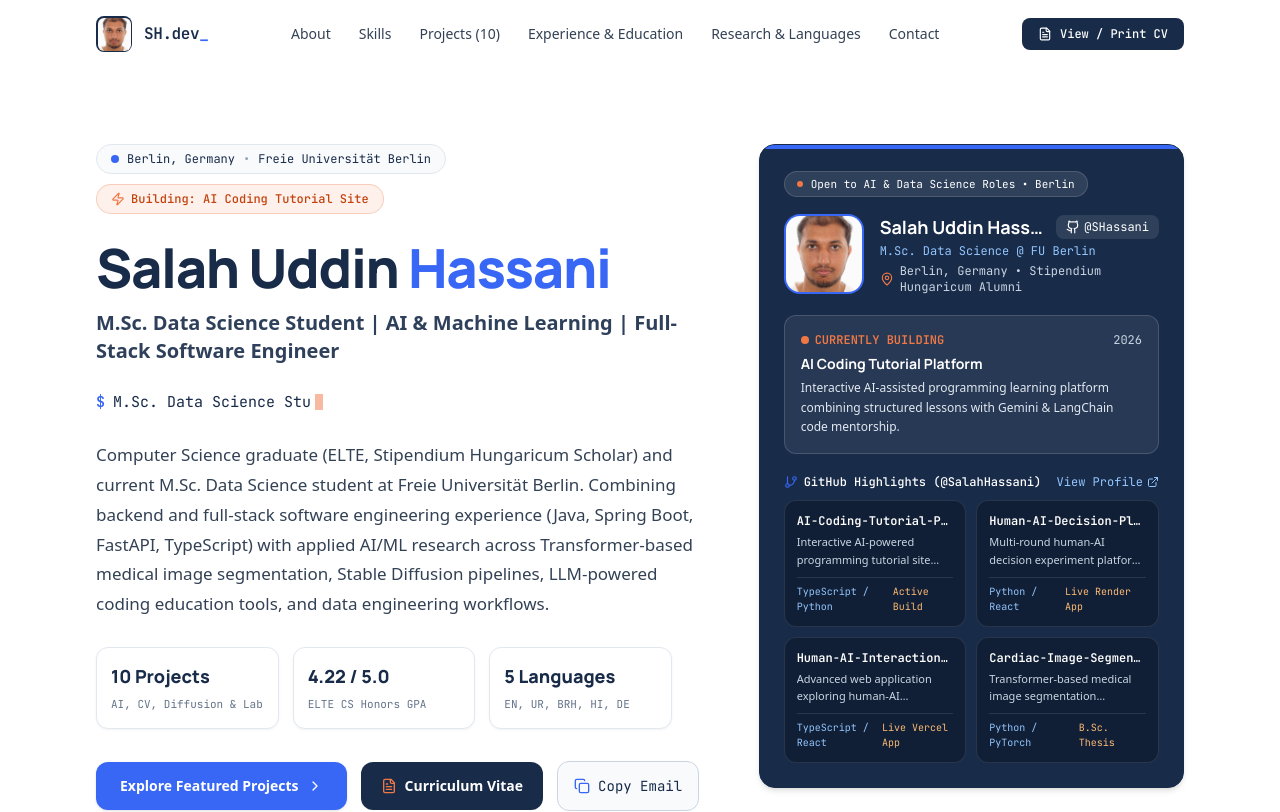
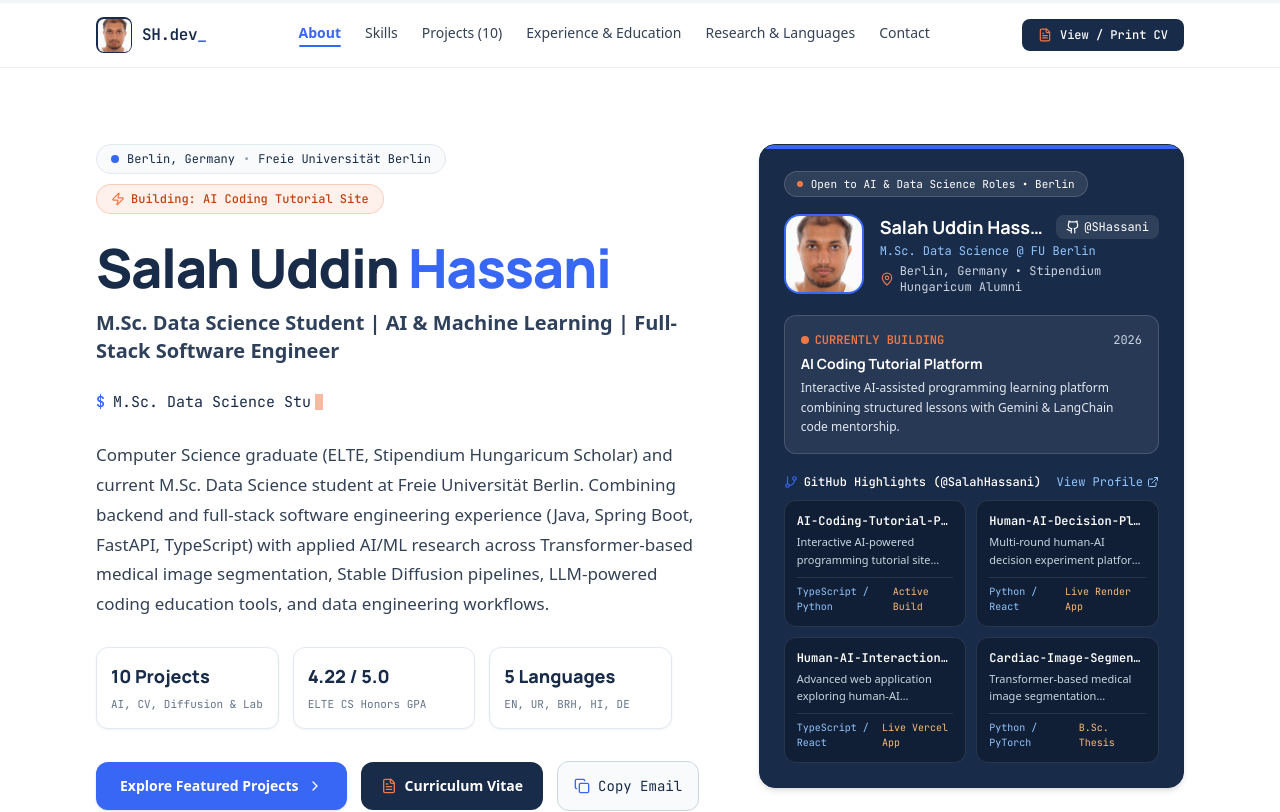
Before and after one commit to SalahHassani/MyPortfolio, a React (Vite) app: page / in a window 1280 px wide. Shown: the top 812 px of the page. Built offline with nearby package versions, Linux system fonts and the light colour scheme.

Commit message:
experiment 02: improve portfolio navigation

```diff
--- a/src/App.jsx
+++ b/src/App.jsx
@@ -1,4 +1,4 @@
-import React, { useState, useEffect, useMemo } from 'react';
+import React, { useState, useEffect, useMemo, useRef, useCallback } from 'react';
 import {
   Terminal,
   Cpu,
@@ -413,13 +413,28 @@ const PORTFOLIO_DATA = {
   ]
 };
 
+const NAV_ITEMS = [
+  { label: "About", id: "about" },
+  { label: "Skills", id: "stack" },
+  { label: `Projects (${PORTFOLIO_DATA.projects.length})`, id: "projects" },
+  { label: "Experience & Education", id: "experience" },
+  { label: "Research & Languages", id: "interests" },
+  { label: "Contact", id: "contact" }
+];
+
 // ============================================================================
-// MAIN APPLICATION COMPONENT — EXPERIMENT 01: VISUAL FOUNDATION
+// MAIN APPLICATION COMPONENT — EXPERIMENT 02: NAVIGATION & PAGE ORIENTATION
 // ============================================================================
 export default function App() {
   // Navigation & Mobile Drawer State
   const [mobileMenuOpen, setMobileMenuOpen] = useState(false);
   const [scrolled, setScrolled] = useState(false);
+  const [activeSection, setActiveSection] = useState("about");
+  const [scrollProgress, setScrollProgress] = useState(0);
+
+  const headerRef = useRef(null);
+  const manualScrollLockRef = useRef(false);
+  const manualScrollTimeoutRef = useRef(null);
 
   // Typing Subtitle Animation State
   const [roleIndex, setRoleIndex] = useState(0);
@@ -456,11 +471,93 @@ export default function App() {
   const [copiedEmail, setCopiedEmail] = useState(false);
   const [imgError, setImgError] = useState(false);
 
-  // Handle Navbar Shadow & Border on Scroll
+  // Scroll Progress & Sticky Navbar State (rAF-throttled)
   useEffect(() => {
-    const handleScroll = () => setScrolled(window.scrollY > 16);
+    let rafId = null;
+
+    const updateScrollState = () => {
+      rafId = null;
+      const scrollTop = window.scrollY || document.documentElement.scrollTop || 0;
+      setScrolled(scrollTop > 16);
+
+      const docHeight =
+        document.documentElement.scrollHeight - document.documentElement.clientHeight;
+      if (docHeight <= 0) {
+        setScrollProgress(0);
+      } else {
+        const pct = Math.min(100, Math.max(0, (scrollTop / docHeight) * 100));
+        setScrollProgress(pct);
+      }
+
+      if (!manualScrollLockRef.current && scrollTop < 80) {
+        setActiveSection("about");
+      }
+    };
+
+    const handleScroll = () => {
+      if (rafId === null) {
+        rafId = window.requestAnimationFrame(updateScrollState);
+      }
+    };
+
+    updateScrollState();
     window.addEventListener("scroll", handleScroll, { passive: true });
-    return () => window.removeEventListener("scroll", handleScroll);
+    window.addEventListener("resize", handleScroll, { passive: true });
+
+    return () => {
+      if (rafId !== null) window.cancelAnimationFrame(rafId);
+      window.removeEventListener("scroll", handleScroll);
+      window.removeEventListener("resize", handleScroll);
+    };
+  }, []);
+
+  // Active Section Indicator via IntersectionObserver
+  useEffect(() => {
+    const sectionIds = NAV_ITEMS.map((item) => item.id);
+    const elements = sectionIds
+      .map((id) => document.getElementById(id))
+      .filter(Boolean);
+
+    if (!elements.length || typeof IntersectionObserver === "undefined") return;
+
+    const visibleRatios = new Map();
+
+    const observer = new IntersectionObserver(
+      (entries) => {
+        entries.forEach((entry) => {
+          visibleRatios.set(
+            entry.target.id,
+            entry.isIntersecting ? entry.intersectionRatio : 0
+          );
+        });
+
+        if (manualScrollLockRef.current) return;
+
+        let bestId = null;
+        let bestRatio = 0;
+
+        sectionIds.forEach((id) => {
+          const ratio = visibleRatios.get(id) || 0;
+          if (ratio > bestRatio) {
+            bestRatio = ratio;
+            bestId = id;
+          }
+        });
+
+        if (bestId) {
+          setActiveSection(bestId);
+        }
+      },
+      {
+        root: null,
+        rootMargin: "-15% 0px -55% 0px",
+        threshold: [0, 0.1, 0.25, 0.5, 0.75]
+      }
+    );
+
+    elements.forEach((el) => observer.observe(el));
+
+    return () => observer.disconnect();
   }, []);
 
   // Typewriter Effect for Dynamic Subtitle
@@ -484,10 +581,11 @@ export default function App() {
     return () => clearTimeout(timer);
   }, [displayedRole, isDeleting, roleIndex]);
 
-  // Close Modals on Escape Key
+  // Close Modals & Mobile Menu on Escape Key
   useEffect(() => {
     const handleKeyDown = (e) => {
       if (e.key === "Escape") {
+        setMobileMenuOpen(false);
         setSelectedProject(null);
         setCvModalOpen(false);
       }
@@ -496,14 +594,58 @@ export default function App() {
     return () => window.removeEventListener("keydown", handleKeyDown);
   }, []);
 
-  // Smooth Section Scroll
-  const scrollToSection = (sectionId) => {
+  // Close Mobile Menu When Clicking Outside Header
+  useEffect(() => {
+    if (!mobileMenuOpen) return;
+
+    const handleOutsideClick = (e) => {
+      if (headerRef.current && !headerRef.current.contains(e.target)) {
         setMobileMenuOpen(false);
+      }
+    };
+
+    document.addEventListener("mousedown", handleOutsideClick);
+    document.addEventListener("touchstart", handleOutsideClick, { passive: true });
+    return () => {
+      document.removeEventListener("mousedown", handleOutsideClick);
+      document.removeEventListener("touchstart", handleOutsideClick);
+    };
+  }, [mobileMenuOpen]);
+
+  // Cleanup manual scroll lock timer on unmount
+  useEffect(() => {
+    return () => {
+      if (manualScrollTimeoutRef.current) {
+        window.clearTimeout(manualScrollTimeoutRef.current);
+      }
+    };
+  }, []);
+
+  // Smooth Section Scroll with Fixed Header Offset & Active State Update
+  const scrollToSection = useCallback((sectionId) => {
+    setMobileMenuOpen(false);
+    setActiveSection(sectionId);
+
+    manualScrollLockRef.current = true;
+    if (manualScrollTimeoutRef.current) {
+      window.clearTimeout(manualScrollTimeoutRef.current);
+    }
+    manualScrollTimeoutRef.current = window.setTimeout(() => {
+      manualScrollLockRef.current = false;
+    }, 750);
+
     const el = document.getElementById(sectionId);
     if (el) {
-      el.scrollIntoView({ behavior: "smooth" });
-    }
-  };
+      const headerHeight = headerRef.current ? headerRef.current.getBoundingClientRect().height : 72;
+      const targetTop =
+        el.getBoundingClientRect().top + (window.scrollY || window.pageYOffset || 0) - headerHeight - 8;
+
+      window.scrollTo({
+        top: Math.max(0, targetTop),
+        behavior: "smooth"
+      });
+    }
+  }, []);
 
   // Toggle Timeline Details
   const toggleTimelineItem = (id) => {
@@ -648,19 +790,32 @@ export default function App() {
       `}</style>
 
       {/* =====================================================================
-          1. STICKY CLEAN HEADER NAVIGATION
+          1. STICKY CLEAN HEADER NAVIGATION & SCROLL PROGRESS INDICATOR
       ===================================================================== */}
       <header
+        ref={headerRef}
         className={`fixed top-0 inset-x-0 z-40 transition-all duration-200 ${
           scrolled
-            ? "bg-[#FFFFFF]/95 backdrop-blur-md border-b border-[#E2E8F0] py-3 shadow-sm"
-            : "bg-[#FFFFFF] border-b border-transparent py-4"
+            ? "bg-[#FFFFFF]/95 backdrop-blur-md border-b border-[#E2E8F0] shadow-sm"
+            : "bg-[#FFFFFF] border-b border-[#E2E8F0]/70"
         }`}
       >
-        <div className="max-w-6xl mx-auto px-4 sm:px-6 lg:px-8 flex items-center justify-between">
+        {/* Top Viewport Scroll Progress Bar */}
+        <div
+          aria-hidden="true"
+          className="w-full h-[3px] bg-[#F1F5F9]"
+        >
+          <div
+            className="h-full bg-[#3867F5] transition-[width] duration-75 ease-out"
+            style={{ width: `${scrollProgress}%` }}
+          />
+        </div>
+
+        <div className="max-w-6xl mx-auto px-4 sm:px-6 lg:px-8 h-16 flex items-center justify-between gap-4">
           <button
+            type="button"
             onClick={() => scrollToSection("about")}
-            className="flex items-center gap-3 group focus:outline-none focus-visible:ring-2 focus-visible:ring-[#3867F5] rounded-lg"
+            className="flex items-center gap-2.5 group shrink-0 focus:outline-none focus-visible:ring-2 focus-visible:ring-[#3867F5] rounded-lg"
           >
             <div className="w-9 h-9 rounded-lg bg-[#182B49] p-[1.5px] overflow-hidden shrink-0">
               {!imgError ? (
@@ -682,38 +837,53 @@ export default function App() {
             </span>
           </button>
 
-          <nav className="hidden md:flex items-center gap-7 text-sm font-medium text-[#334155]">
-            {[
-              { label: "About", id: "about" },
-              { label: "Skills", id: "stack" },
-              { label: `Projects (${PORTFOLIO_DATA.projects.length})`, id: "projects" },
-              { label: "Experience & Education", id: "experience" },
-              { label: "Research & Languages", id: "interests" },
-              { label: "Contact", id: "contact" }
-            ].map((item) => (
+          <nav
+            aria-label="Primary sections"
+            className="hidden lg:flex items-center gap-5 xl:gap-6 text-sm font-medium text-[#334155]"
+          >
+            {NAV_ITEMS.map((item) => {
+              const isActive = activeSection === item.id;
+              return (
                 <button
                   key={item.id}
+                  type="button"
                   onClick={() => scrollToSection(item.id)}
-                className="hover:text-[#3867F5] transition-colors cursor-pointer focus:outline-none focus-visible:text-[#3867F5]"
-              >
-                {item.label}
+                  aria-current={isActive ? "location" : undefined}
+                  className={`relative py-1.5 whitespace-nowrap transition-colors cursor-pointer focus:outline-none focus-visible:ring-2 focus-visible:ring-[#3867F5] rounded-sm ${
+                    isActive
+                      ? "text-[#3867F5] font-semibold"
+                      : "text-[#334155] hover:text-[#182B49]"
+                  }`}
+                >
+                  <span>{item.label}</span>
+                  <span
+                    aria-hidden="true"
+                    className={`block h-[2px] rounded-full bg-[#3867F5] transition-all duration-200 ${
+                      isActive ? "w-full opacity-100 mt-0.5" : "w-0 opacity-0 mt-0.5"
+                    }`}
+                  />
                 </button>
-            ))}
+              );
+            })}
           </nav>
 
-          <div className="flex items-center gap-3">
+          <div className="flex items-center gap-2.5 shrink-0">
             <button
+              type="button"
               onClick={() => setCvModalOpen(true)}
-              className="hidden sm:inline-flex items-center gap-2 px-4 py-2 rounded-lg text-xs font-mono font-medium bg-[#182B49] hover:bg-[#3867F5] text-white transition-colors"
-            >
-              <FileText className="w-3.5 h-3.5" />
+              className="inline-flex items-center gap-2 px-3.5 sm:px-4 py-2 rounded-lg text-xs font-mono font-medium bg-[#182B49] hover:bg-[#3867F5] text-white transition-colors whitespace-nowrap focus:outline-none focus-visible:ring-2 focus-visible:ring-[#3867F5]"
+            >
+              <FileText className="w-3.5 h-3.5 text-[#F07845]" />
               <span>View / Print CV</span>
             </button>
 
             <button
-              onClick={() => setMobileMenuOpen(!mobileMenuOpen)}
-              aria-label="Toggle Menu"
-              className="md:hidden p-2 rounded-lg bg-[#F8FAFC] border border-[#E2E8F0] text-[#182B49] hover:border-[#3867F5]"
+              type="button"
+              onClick={() => setMobileMenuOpen((prev) => !prev)}
+              aria-label={mobileMenuOpen ? "Close navigation menu" : "Open navigation menu"}
+              aria-expanded={mobileMenuOpen}
+              aria-controls="mobile-nav-drawer"
+              className="lg:hidden p-2 rounded-lg bg-[#F8FAFC] hover:bg-[#F1F5F9] border border-[#E2E8F0] text-[#182B49] hover:border-[#3867F5] transition-colors focus:outline-none focus-visible:ring-2 focus-visible:ring-[#3867F5]"
             >
               {mobileMenuOpen ? <X className="w-5 h-5" /> : <Menu className="w-5 h-5" />}
             </button>
@@ -721,34 +891,33 @@ export default function App() {
         </div>
 
         {mobileMenuOpen && (
-          <div className="md:hidden bg-[#FFFFFF] border-b border-[#E2E8F0] px-4 pt-3 pb-6 space-y-1.5 shadow-lg">
-            {[
-              { label: "About", id: "about" },
-              { label: "Technical Skills", id: "stack" },
-              { label: `Projects (${PORTFOLIO_DATA.projects.length})`, id: "projects" },
-              { label: "Experience & Education", id: "experience" },
-              { label: "Research & Languages", id: "interests" },
-              { label: "Contact", id: "contact" }
-            ].map((item) => (
+          <nav
+            id="mobile-nav-drawer"
+            aria-label="Mobile sections"
+            className="lg:hidden bg-[#FFFFFF] border-t border-[#E2E8F0] px-4 sm:px-6 pt-3 pb-5 space-y-1 shadow-md max-h-[calc(100vh-4.25rem)] overflow-y-auto"
+          >
+            {NAV_ITEMS.map((item) => {
+              const isActive = activeSection === item.id;
+              return (
                 <button
                   key={item.id}
+                  type="button"
                   onClick={() => scrollToSection(item.id)}
-                className="block w-full text-left px-3 py-2.5 rounded-lg text-[#182B49] hover:bg-[#F8FAFC] hover:text-[#3867F5] font-medium text-sm"
-              >
-                {item.label}
+                  aria-current={isActive ? "location" : undefined}
+                  className={`flex items-center justify-between w-full text-left px-3.5 py-2.5 rounded-lg text-sm font-medium transition-colors focus:outline-none focus-visible:ring-2 focus-visible:ring-[#3867F5] ${
+                    isActive
+                      ? "bg-[#3867F5]/10 text-[#3867F5] font-semibold"
+                      : "text-[#182B49] hover:bg-[#F8FAFC] hover:text-[#3867F5]"
+                  }`}
+                >
+                  <span>{item.label}</span>
+                  {isActive && (
+                    <span className="w-1.5 h-1.5 rounded-full bg-[#3867F5]" />
+                  )}
                 </button>
-            ))}
-            <button
-              onClick={() => {
-                setMobileMenuOpen(false);
-                setCvModalOpen(true);
-              }}
-              className="flex items-center justify-center gap-2 w-full mt-3 px-4 py-3 rounded-lg text-sm font-mono font-medium bg-[#3867F5] text-white"
-            >
-              <FileText className="w-4 h-4" />
-              <span>Open Printable CV</span>
-            </button>
-          </div>
+              );
+            })}
+          </nav>
         )}
       </header>
 
```
Lines whose indentation alone changed are shown as unchanged.
